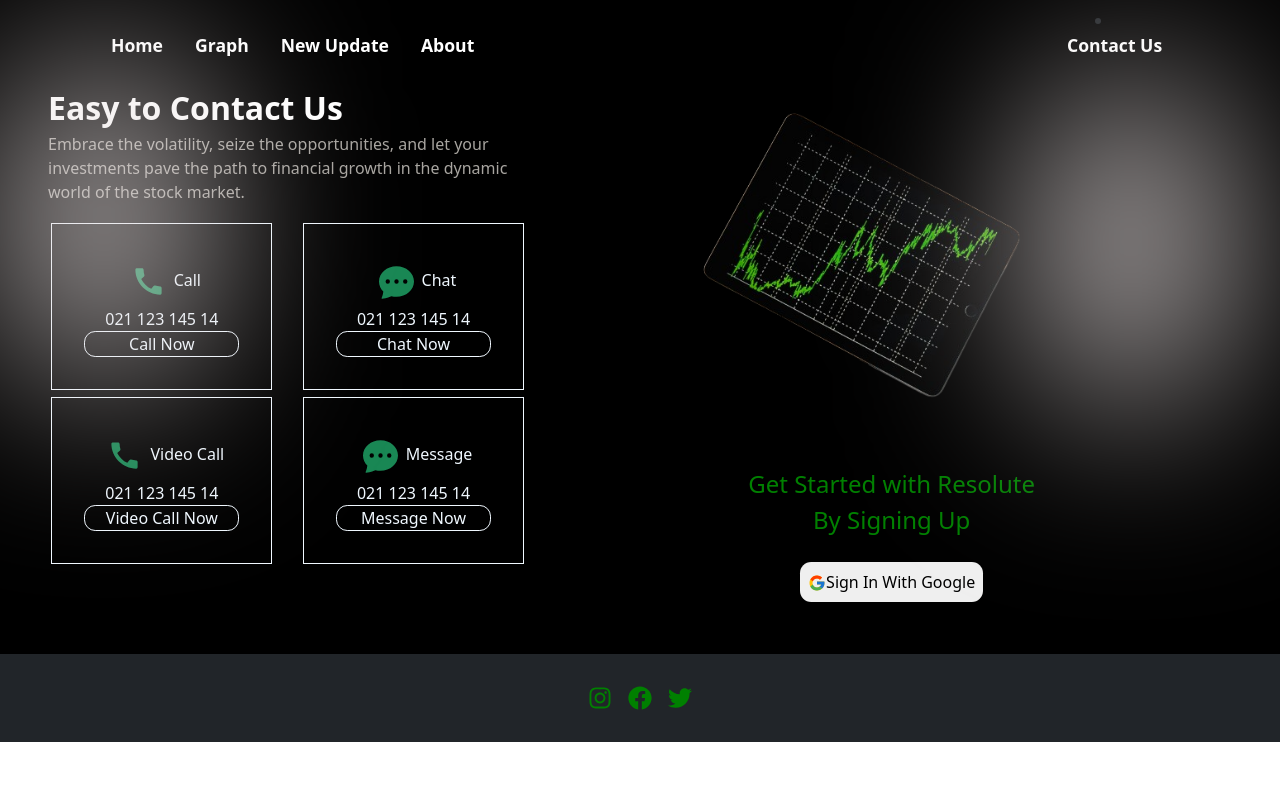
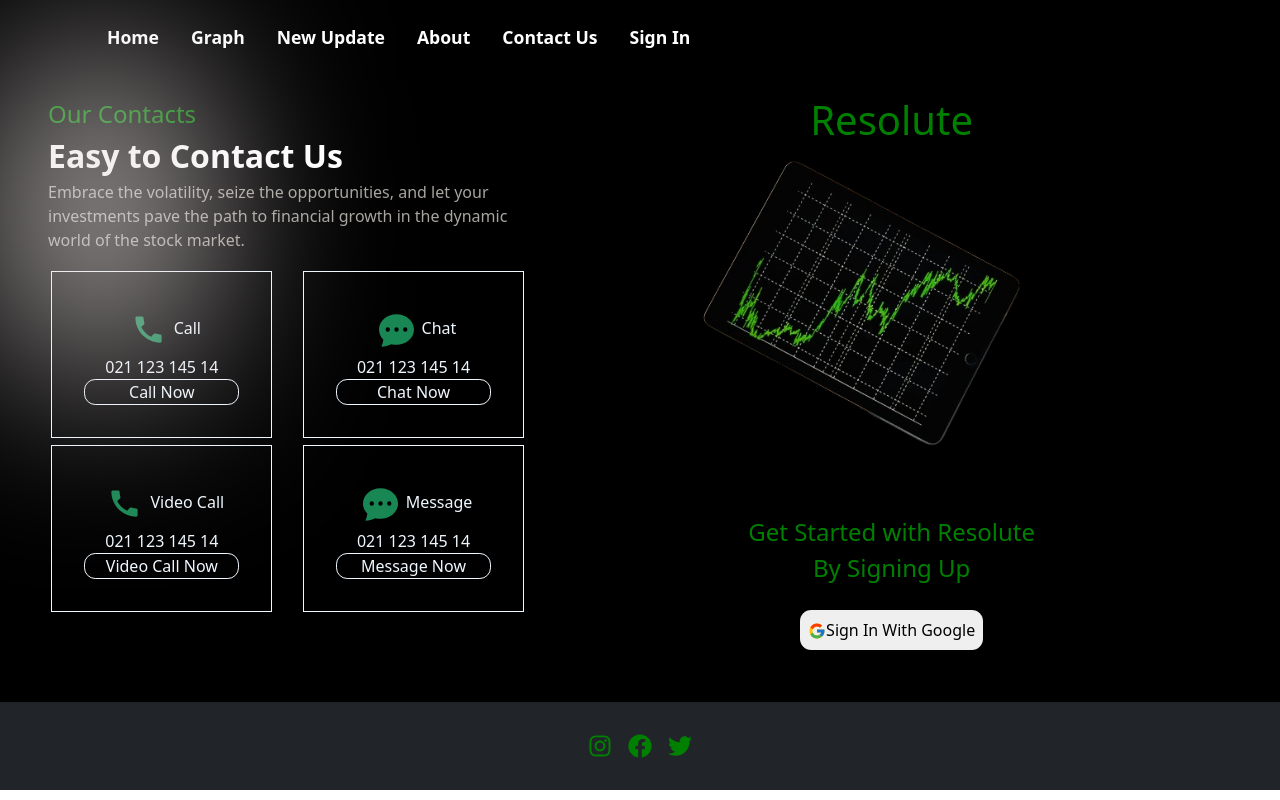
Before and after one commit to DanielCabador/react-project2, a React (Vite) app: page /contact in a window 1280 px wide. Built offline with nearby package versions, Linux system fonts and the light colour scheme.

Commit message:
Added New Feature. Sign In with Google & Sign out with firebase

```diff
--- /dev/null
+++ b/src/Authentication/firebase.js
@@ -0,0 +1,18 @@
+import { initializeApp } from "firebase/app";
+import { getAuth, GoogleAuthProvider } from "firebase/auth";
+
+const firebaseConfig = {
+  apiKey: "AIzaSyBo7ybeIQJnJZa7ZD3LSF5wsJmjfNg_QpY",
+  authDomain: "resolute-d9f3a.firebaseapp.com",
+  projectId: "resolute-d9f3a",
+  storageBucket: "resolute-d9f3a.appspot.com",
+  messagingSenderId: "787804657316",
+  appId: "1:787804657316:web:4fad7db4bbbab50ce5b831",
+};
+
+// Initialize Firebase
+const app = initializeApp(firebaseConfig);
+const auth = getAuth(app);
+const provider = new GoogleAuthProvider();
+
+export { auth, provider };
--- a/src/component/Contact.jsx
+++ b/src/component/Contact.jsx
@@ -6,7 +6,7 @@
 const Contact = () => {
   return (
     <>
-      <div className="container-fluid  p-5 contact-wrapper">
+      <div className="container-fluid  p-5 contact-wrapper mt-5">
         <div className="row">
           <div className="col-md-5 contact-column">
             <div className="contact-text-wrapper row">
--- a/src/component/Navbar/Navbar.jsx
+++ b/src/component/Navbar/Navbar.jsx
@@ -1,9 +1,13 @@
-import { useState } from "react";
+import { useEffect, useState } from "react";
 import { Link } from "react-router-dom";
+import { signInWithPopup, signOut } from "firebase/auth";
+import { auth, provider } from "../../Authentication/firebase";
 import "./Navbar.css";
 
 const Navbar = () => {
   const [show, setShow] = useState(false);
+  const [value, setValue] = useState("");
+  const [signedIn, setSignedIn] = useState(false);
 
   const handleShow = () => {
     const timer = setTimeout(() => {
@@ -12,8 +16,38 @@
     return () => clearTimeout(timer);
   };
 
+  const HandleClick = () => {
+    if (signedIn) {
+      signOut(auth)
+        .then(() => {
+          setValue("");
+          localStorage.removeItem("email");
+          setSignedIn(false);
+        })
+        .catch((error) => {
+          console.log(error.message);
+        });
+    } else {
+      signInWithPopup(auth, provider)
+        .then((result) => {
+          const user = result.user;
+          setValue(user.email);
+          localStorage.setItem("email", user.email);
+          setSignedIn(true);
+        })
+        .catch((error) => {
+          console.log(error.message);
+        });
+    }
+  };
+
+  useEffect(() => {
+    setValue(localStorage.getItem("email"));
+    setSignedIn(!!localStorage.getItem("email"));
+  }, []);
+
   return (
-    <div className="container-fluid navbar-wrapper fixed-top">
+    <div className="container-fluid navbar-wrapper fixed-top p-2">
       <nav className="navbar navbar-expand-lg bg-body-tertiary ">
         <div className="container-fluid">
           <Link className="navbar-brand" to="/">
@@ -39,7 +73,7 @@
             className={`collapse navbar-collapse ${show ? "show" : ""}`}
             id="navbarText"
           >
-            <ul className="navbar-nav me-auto mb-2 mb-lg-0">
+            <ul className="navbar-nav me-auto mb-2 mb-lg-0 ">
               <li className="nav-item">
                 <Link
                   className="nav-link list-wrapper"
@@ -64,16 +98,26 @@
                   About
                 </Link>
               </li>
-            </ul>
-            <div className="text-center">
               <li className="nav-item">
-                <Link className="nav-link list-wrapper mb-4" to="/contact">
+                <Link className="nav-link list-wrapper " to="/contact">
                   Contact Us
                 </Link>
               </li>
-              <div className="white-gradient"></div>
-            </div>
-            <span className="navbar-text">Sign In Logo</span>
+              <li className="nav-item">
+                <Link className="nav-link list-wrapper" onClick={HandleClick}>
+                  {signedIn ? "Sign Out" : "Sign In"}
+                </Link>
+              </li>
+            </ul>
+            {value && (
+              <div className="text-center">
+                <div className="white-gradient"></div>
+                <div>
+                  <b className="text-success">Signed In as:</b> <br />
+                  <span className="text-light">{value}</span>
+                </div>
+              </div>
+            )}
           </div>
         </div>
       </nav>
```
Also changed, not shown: src/loginPage/LoginOrSignout.jsx (deleted, +0 -9 lines), src/loginPage/firebase.js (deleted).
